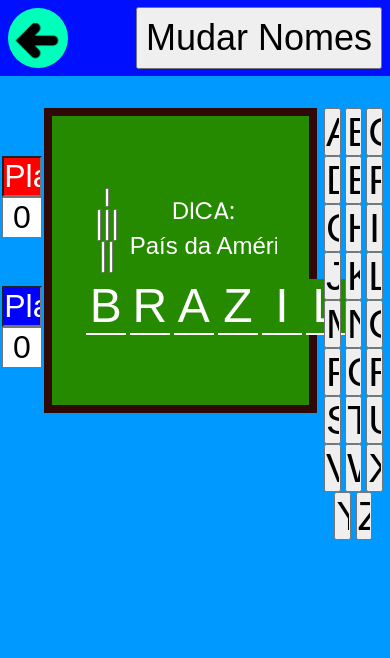
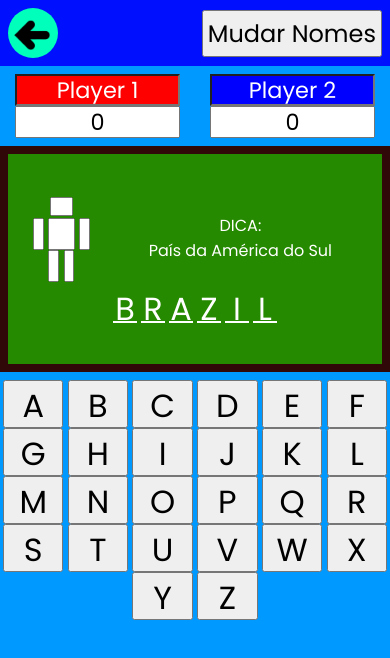
Before and after one commit to AluisioNBR/Hangman, a plain HTML site: page multiplayer.html in a window 390 px wide. Drawn offline with Linux system fonts and the light colour scheme.

Commit message:
Finish Mobile Layout

```diff
--- a/multiplayer.html
+++ b/multiplayer.html
@@ -12,8 +12,8 @@
 
 	<body>
 	 <header id="h-multi">
-        <a href="./index.html" id="button-return" style="width: 60px; height: 60px;" title="Voltar a página inicial">
-            <img src="./img/left-arrow.png" alt="Voltar a página inicial" style=" border-radius: 50%; width: 60px; height: 60px;">
+        <a href="./index.html" id="button-return" style="border-radius: 50%;width: 50px; height: 50px;" title="Voltar a página inicial">
+            <img src="./img/left-arrow.png" alt="Voltar a página inicial" style=" border-radius: 50%; width: 50px; height: 50px;">
         </a>
 
         <input type="button" id="change-names-button" value="Mudar Nomes">
--- a/style.css
+++ b/style.css
@@ -84,7 +84,8 @@ a{
 
 #change-names-button {
 	padding: .5rem;
-	font-size: 2.25rem;
+	font-family: 'Poppins', sans-serif;
+	font-size: 2rem;
 	margin-right: .5rem;
 }
 
@@ -95,6 +96,7 @@ a{
 .player-name, .players-score {
 	text-align: center;
 	font-size: 2rem;
+	font-family: 'Poppins', sans-serif;
 	width: 90%;
 }
 
@@ -128,11 +130,12 @@ a{
 .board-content {
 	display: flex;
 	align-items: center;
+	justify-content: center;
 	margin: 2% 0;
 }
 
 #doll {
-	width:50%;
+	width:30%;
 }
 
 #doll-head {
@@ -151,14 +154,16 @@ a{
 }
 
 #tips-id {
+    font-family: 'Poppins', sans-serif;
 	font-size: 1.5rem;
 }
 
 #tips-value {
-  color: white;
+    color: white;
 	background-color: #268A00;
 
-  text-align: center;
+    font-family: 'Poppins', sans-serif;
+    text-align: center;
 	font-size: 1.5rem;
 
 	width: 100%;
@@ -169,6 +174,7 @@ a{
 	width: 2.5rem;
 	height: 3.5rem;
 
+	font-family: 'Poppins', sans-serif;
 	font-size: 3rem;
 	text-align: center;
 	color: white;
@@ -183,23 +189,16 @@ a{
 	width: 25%;
 }
 
-.board-content#word {
-	display: flex;
-	flex-direction: row;
-	align-items: center;
-	justify-content: center:
-}
-
 .keychar {
 	width: 23%;
 	height: 3rem;
 	font-size: 2.5rem;
-
+	font-family: 'Poppins', sans-serif;
 
 }
 
 @media (max-width: 720px){
-	 h1#title{
+	 h1{
         font-size: 2.5rem;
     }
 
@@ -209,43 +208,86 @@ a{
     }
 
     .button{
-        background-color: yellow;
-
         width: 125%;
 
-        margin: 7rem 0%;
+        margin: 4rem 0%;
 
         padding: 1rem;
-
-        border-radius: 15%;
 
         font-size: 1.8rem;
     }
 
 /*################################################*/
 
-    a#change-name-button{
-        width: 45%;
-    }
+    #change-names-button {
+    	padding: .25rem;
+    	font-size: 1.5rem;
+   }
 
-    #principal-area{
+    #principal{
+        margin: 0;
         display: block;
     }
 
-    #score{
+    #cards{
         display: flex;
         align-items: center;
         width: 100%;
-        margin-top: 20px;
-        margin-bottom: 0%;
     }
 
-    input.score-name, input.score-point{
-        margin-bottom: 2px;
-
+    .player-name, .players-score {
+    	font-size: 1.4rem;
         width: 85%;
         height: 2rem;
+    }
 
-        font-size: 1.4rem;
+     .player-name {
+    	margin-top:.5rem;
+    }
+
+    .players-score{
+        margin-bottom: .5rem;
+    }
+
+    #blackboard, #keyboard{
+        width: 100%;
+    }
+
+    #board{
+        padding: 2rem .5rem;
+    }
+
+    #doll-head {
+	    width: 25%;
+    }
+
+    #doll-body, .doll-arm, .doll-leg {
+    	width: 30%;
+    	height: 2rem;
+    }
+
+    .doll-arm, .doll-leg {
+    	width: 12%;
+    }
+
+    #tips-id, #tips-value {
+    	font-size: 1rem;
+    }
+
+    .chars {
+        margin-top: .5rem;
+    	width: 1.5rem;
+    	height: 1.6rem;
+    	font-size: 2rem;
+    }
+
+    #keyboard{
+        margin: .5rem 0;
+    }
+
+    .keychar {
+    	width: 15.5%;
+    	height: 3rem;
+    	font-size: 2rem;
     }
 }
```
